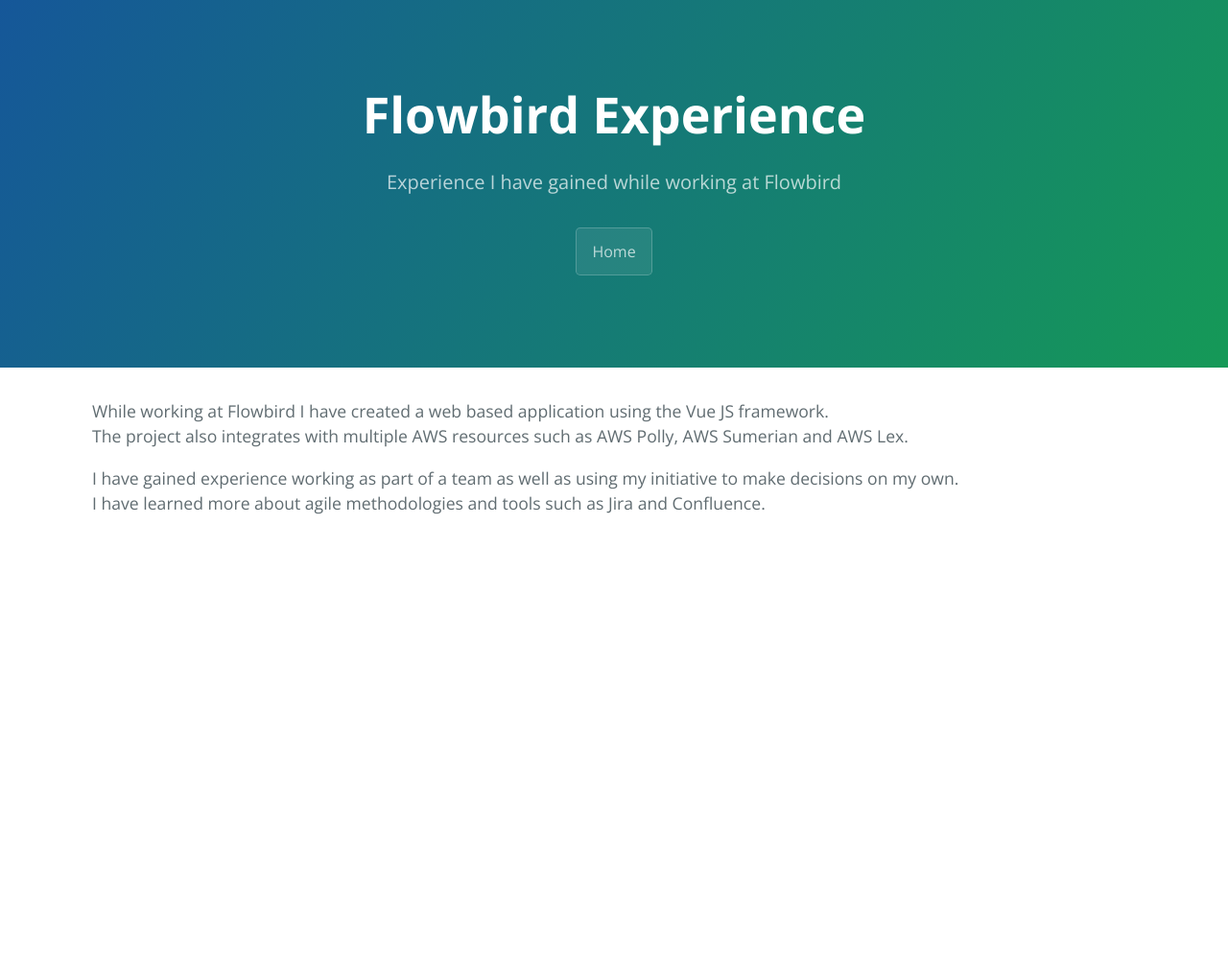
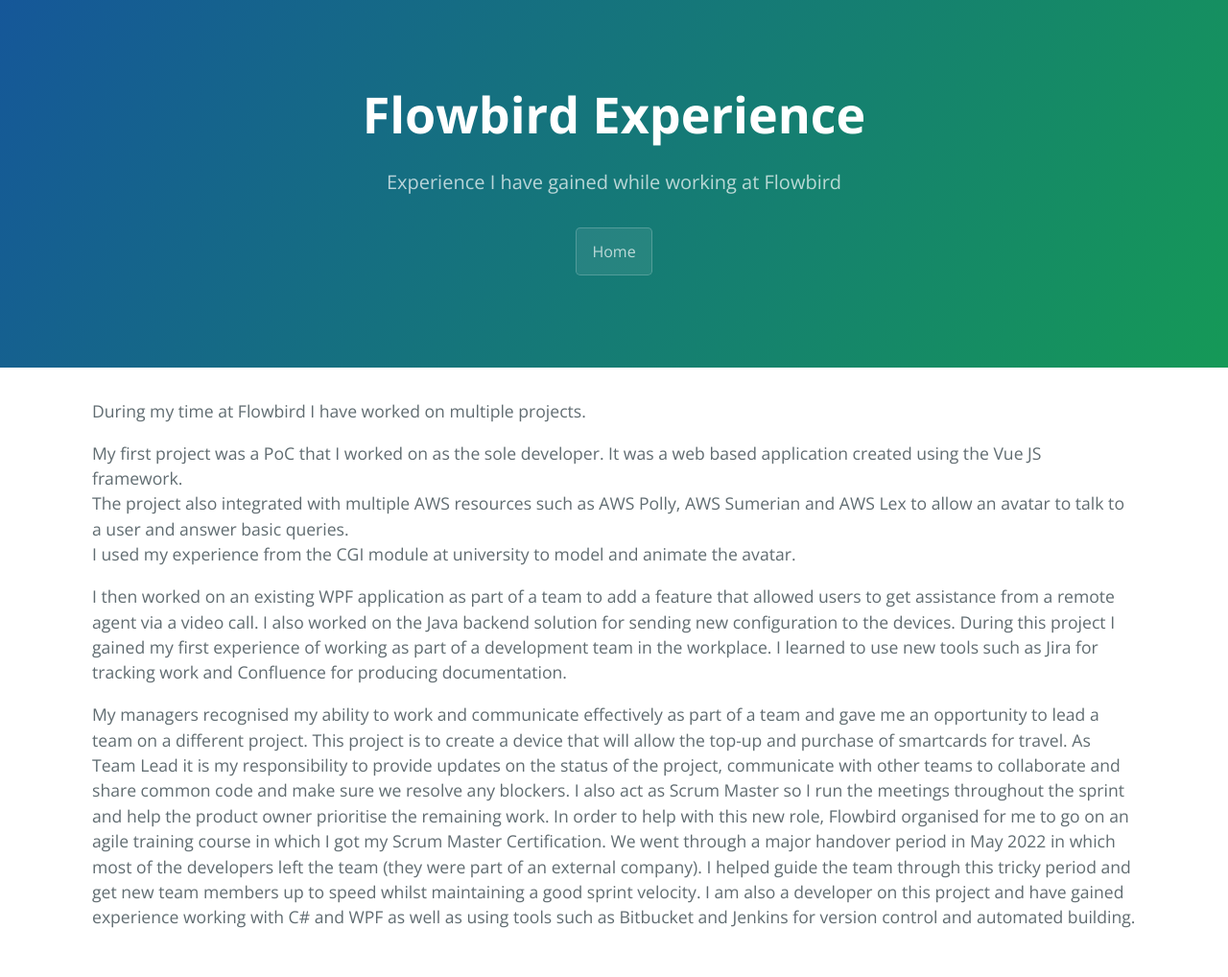
Before and after one commit to Pope10830/Pope10830.github.io, a Jekyll site: the page built from flowbird.md, in a window 1280 px wide. Shown: the whole page at 96% size. Built offline with Jekyll 4.4.1, drawn with Linux system fonts in a browser that asks for light colours; before the commit the page ends 900 px from its top, so only the background shows below that.

Commit message:
Added flowbird experience

```diff
--- a/flowbird.md
+++ b/flowbird.md
@@ -6,8 +6,23 @@
 is_public: false
 ---
 
-While working at Flowbird I have created a web based application using the Vue JS framework.
-The project also integrates with multiple AWS resources such as AWS Polly, AWS Sumerian and AWS Lex.
+During my time at Flowbird I have worked on multiple projects.
 
-I have gained experience working as part of a team as well as using my initiative to make decisions on my own.
-I have learned more about agile methodologies and tools such as Jira and Confluence.
+My first project was a PoC that I worked on as the sole developer.
+It was a web based application created using the Vue JS framework.
+The project also integrated with multiple AWS resources such as AWS Polly, AWS Sumerian and AWS Lex to allow an avatar to talk to a user and answer basic queries.
+I used my experience from the CGI module at university to model and animate the avatar.
+
+I then worked on an existing WPF application as part of a team to add a feature that allowed users to get assistance from a remote agent via a video call.
+I also worked on the Java backend solution for sending new configuration to the devices.
+During this project I gained my first experience of working as part of a development team in the workplace.
+I learned to use new tools such as Jira for tracking work and Confluence for producing documentation.
+
+My managers recognised my ability to work and communicate effectively as part of a team and gave me an opportunity to lead a team on a different project.
+This project is to create a device that will allow the top-up and purchase of smartcards for travel.
+As Team Lead it is my responsibility to provide updates on the status of the project, communicate with other teams to collaborate and share common code and make sure we resolve any blockers.
+I also act as Scrum Master so I run the meetings throughout the sprint and help the product owner prioritise the remaining work.
+In order to help with this new role, Flowbird organised for me to go on an agile training course in which I got my Scrum Master Certification.
+We went through a major handover period in May 2022 in which most of the developers left the team (they were part of an external company).
+I helped guide the team through this tricky period and get new team members up to speed whilst maintaining a good sprint velocity.
+I am also a developer on this project and have gained experience working with C# and WPF as well as using tools such as Bitbucket and Jenkins for version control and automated building.
```
Also changed, not shown: index.md (+22 -4 lines).
